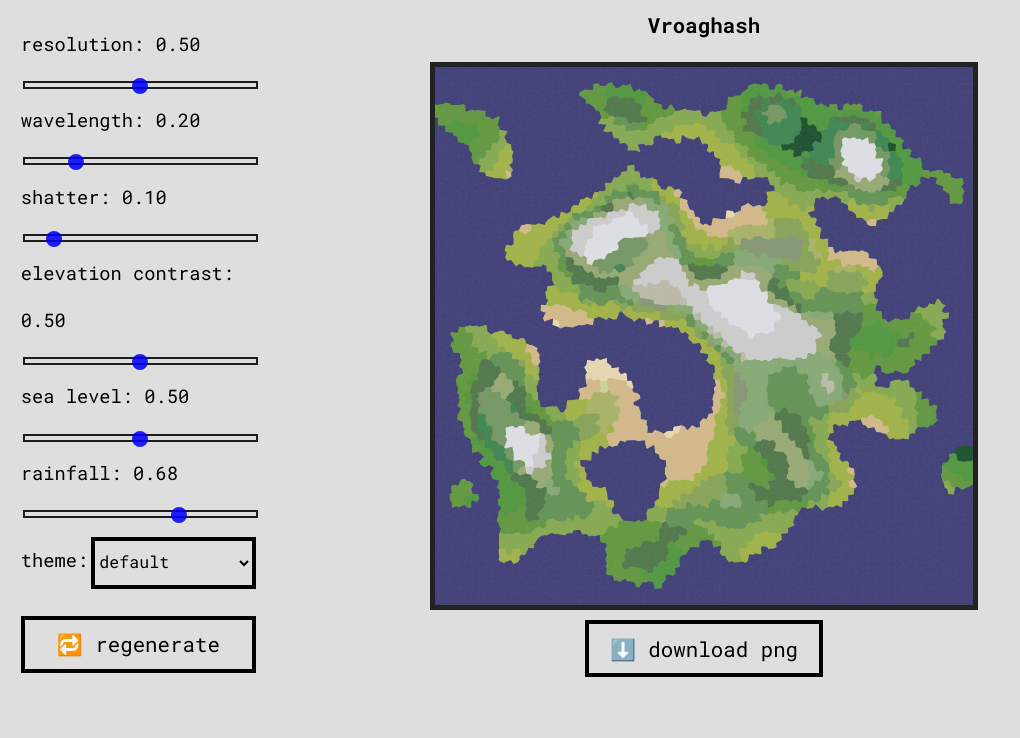
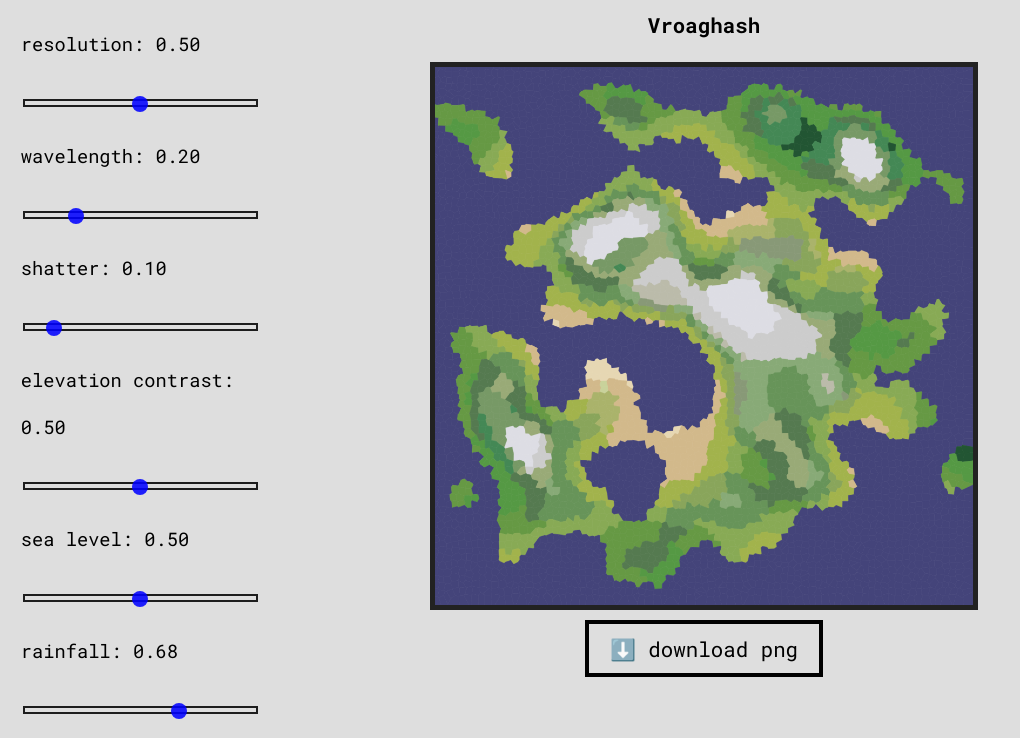
Before and after one commit to synnefon/mapinator, a website built with Vite: page index.html in a window 1280 px wide. Shown: the top 738 px of the page, without its empty margins (0-1020 px from the left). Built offline with nearby package versions, Linux system fonts and the light colour scheme.

Commit message:
Update style.css

```diff
--- a/src/style.css
+++ b/src/style.css
@@ -32,7 +32,7 @@ body {
 .toolbar {
   display: flex;
   flex-direction: column;
-  gap: 0.3rem;
+  gap: 3vh;
   margin-left: 1em;
   margin-top: 1em;
 }
```
